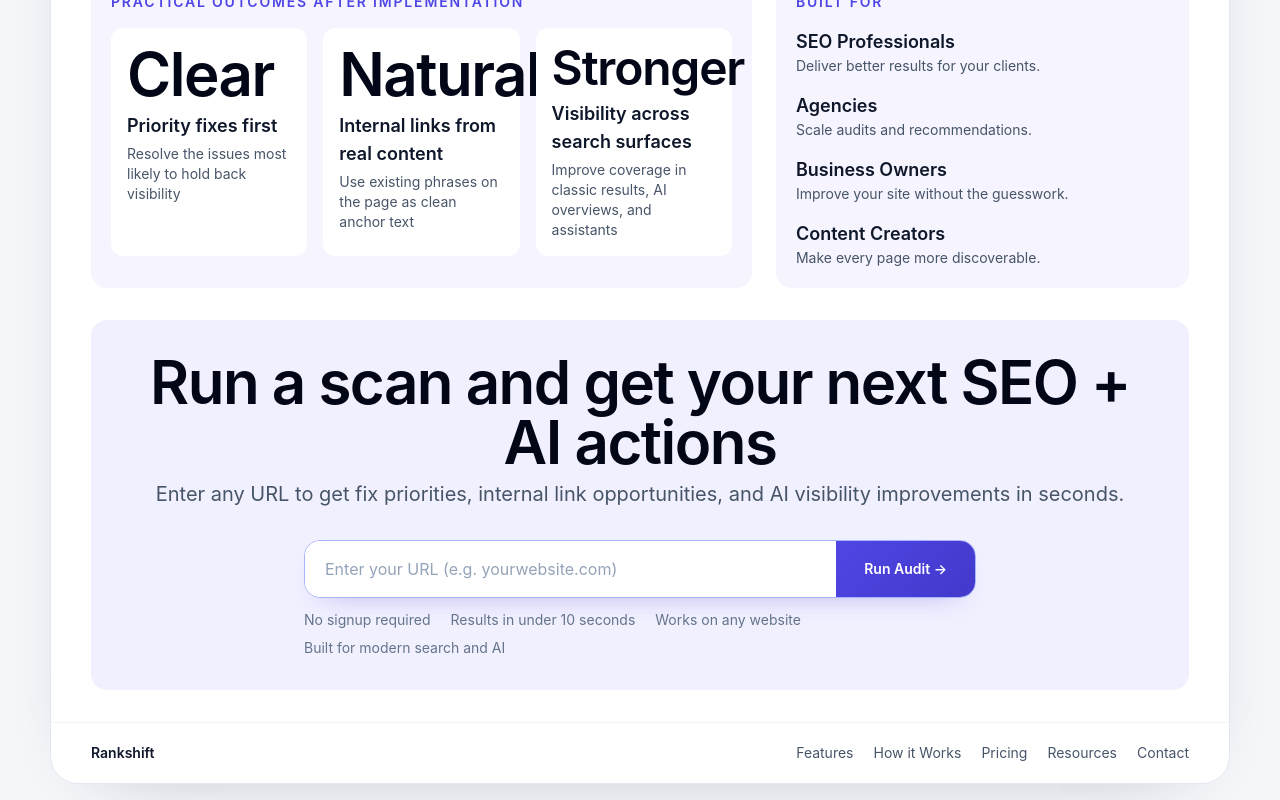
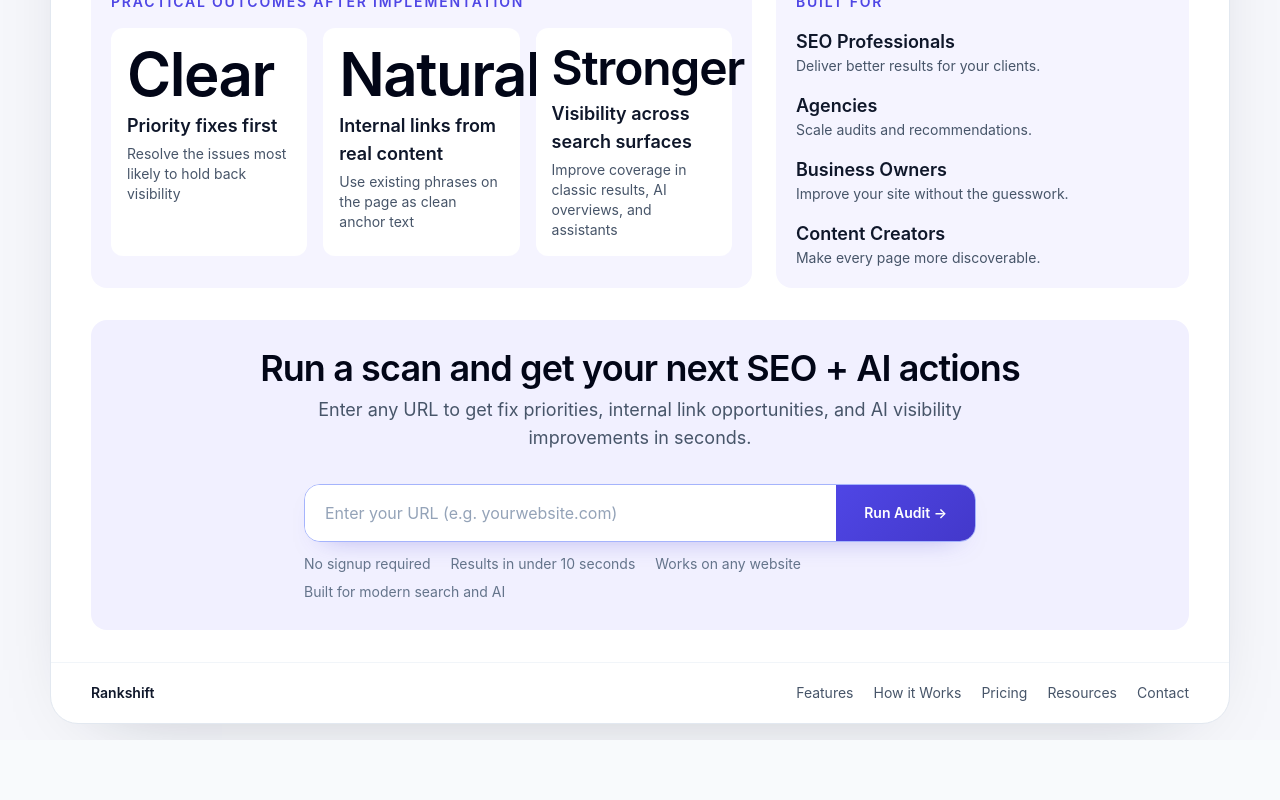
Before and after one commit to Lunoriapp/rankshift-app, a Next.js app: page / in a window 1280 px wide. Shown: the part 1399-2199 px from the top of the page. After the commit the page ends 2139 px from the top, so only its background shows below. Built offline with nearby package versions, Linux system fonts and the light colour scheme; no server answers.

Commit message:
Refine final CTA typography and spacing for cleaner hierarchy

```diff
--- a/app/page.tsx
+++ b/app/page.tsx
@@ -299,11 +299,11 @@ export default function HomePage() {
         </section>
 
         <section className="px-6 pb-8 sm:px-8 lg:px-10">
-          <div className="rounded-2xl bg-[#f1f0ff] px-4 py-8 text-center sm:px-8">
-            <h2 className="text-6xl font-semibold tracking-tight text-slate-950">
+          <div className="rounded-2xl bg-[#f1f0ff] px-4 py-7 text-center sm:px-8">
+            <h2 className="mx-auto max-w-3xl text-3xl font-semibold tracking-tight text-slate-950 sm:text-4xl">
               Run a scan and get your next SEO + AI actions
             </h2>
-            <p className="mt-2 text-xl text-slate-600">
+            <p className="mx-auto mt-2 max-w-2xl text-lg leading-7 text-slate-600">
               Enter any URL to get fix priorities, internal link opportunities, and AI visibility improvements in seconds.
             </p>
             <div className="mx-auto max-w-2xl">
```
